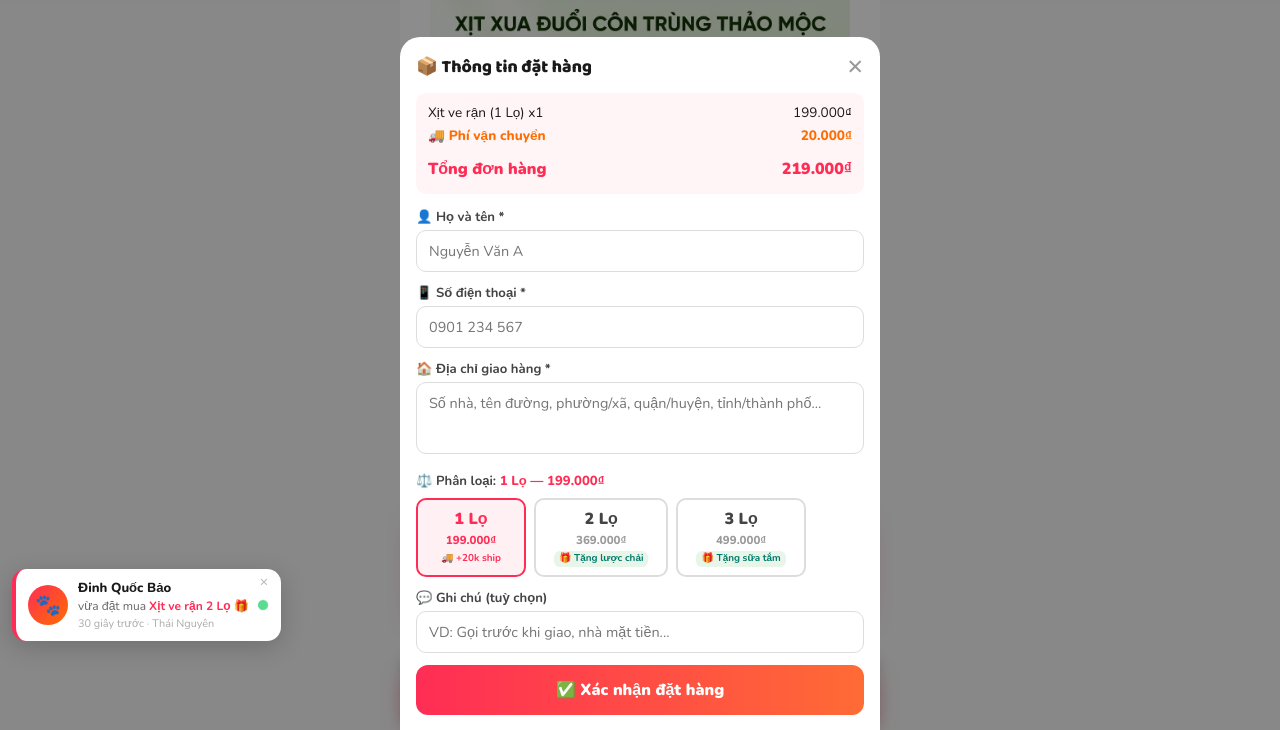
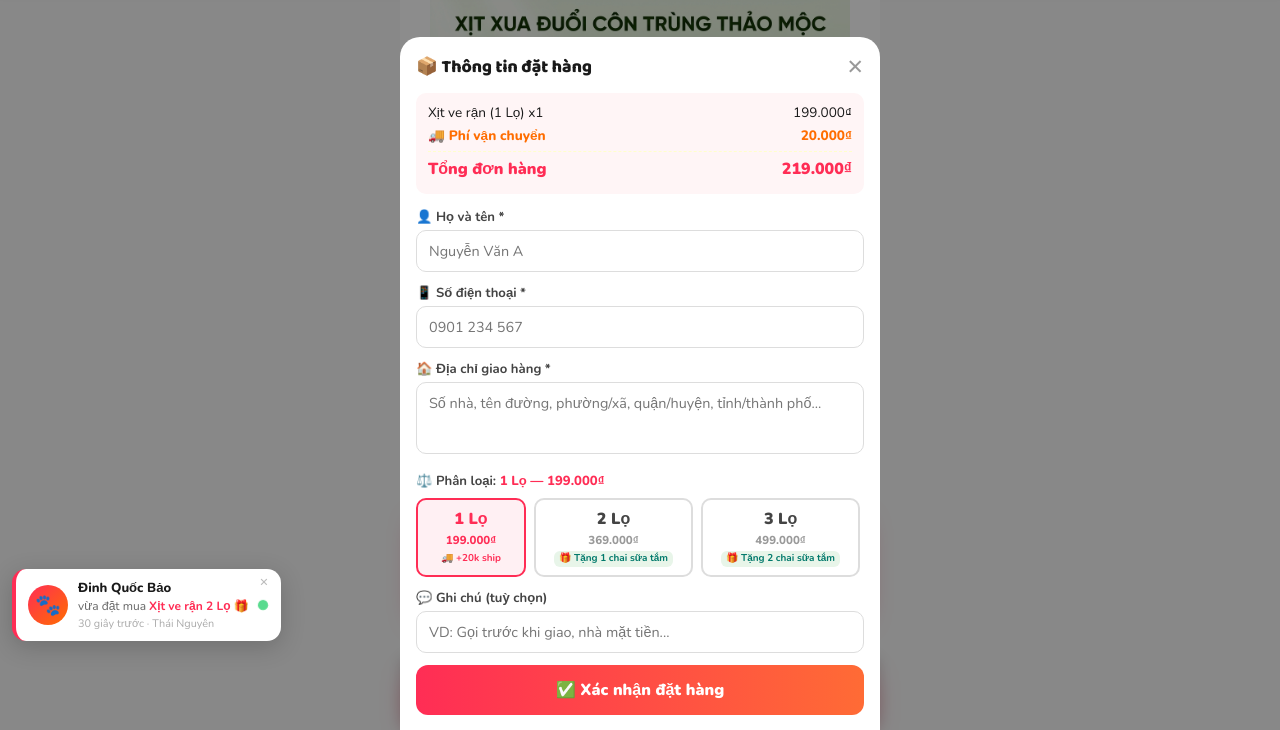
Before and after one commit to eactshop/Spray-Fly, a plain HTML site: page index.html in a window 1280 px wide. Both pictures are taken after a click on the button "⚡ MUA NGAY". Shown: the part 69-799 px from the top of the page. Drawn offline with nearby package versions, Linux system fonts and the light colour scheme.

Commit message:
up gift combo 2

```diff
--- a/index.html
+++ b/index.html
@@ -1528,11 +1528,11 @@
                     </button>
                     <button class="variant-btn" onclick="selectVariant(this,'2lo')">
                         <span class="v-weight">2 Lọ</span><span class="v-price">369.000₫</span><span class="v-gift">🎁
-                            Tặng lược chải</span>
+                            Tặng 1 chai sữa tắm</span>
                     </button>
                     <button class="variant-btn" onclick="selectVariant(this,'3lo')">
                         <span class="v-weight">3 Lọ</span><span class="v-price">499.000₫</span><span class="v-gift">🎁
-                            Tặng sữa tắm</span>
+                            Tặng 2 chai sữa tắm</span>
                     </button>
                 </div>
             </div>
@@ -1830,11 +1830,11 @@
                     </button>
                     <button class="variant-btn" id="ovBtn2lo" onclick="selectOrderVariant(this,'2lo')">
                         <span class="v-weight">2 Lọ</span><span class="v-price">369.000₫</span><span class="v-gift">🎁
-                            Tặng lược chải</span>
+                            Tặng 1 chai sữa tắm</span>
                     </button>
                     <button class="variant-btn" id="ovBtn3lo" onclick="selectOrderVariant(this,'3lo')">
                         <span class="v-weight">3 Lọ</span><span class="v-price">499.000₫</span><span class="v-gift">🎁
-                            Tặng sữa tắm</span>
+                            Tặng 2 chai sữa tắm</span>
                     </button>
                 </div>
             </div>
@@ -1870,8 +1870,8 @@
 
         const VARIANTS = {
             '1lo': { label: '1 Lọ', displayPrice: 199000, oldPrice: 349000, ship: 20000, cod: 75000, giftLabel: '' },
-            '2lo': { label: '2 Lọ', displayPrice: 369000, oldPrice: 698000, ship: 0, cod: 160000, giftLabel: '🎁 Tặng: 1 lược chải ve rận' },
-            '3lo': { label: '3 Lọ', displayPrice: 499000, oldPrice: 1047000, ship: 0, cod: 265000, giftLabel: '🎁 Tặng: 1 chai sữa tắm' },
+            '2lo': { label: '2 Lọ', displayPrice: 369000, oldPrice: 698000, ship: 0, cod: 160000, giftLabel: '🎁 Tặng: 1 chai sữa tắm' },
+            '3lo': { label: '3 Lọ', displayPrice: 499000, oldPrice: 1047000, ship: 0, cod: 265000, giftLabel: '🎁 Tặng: 2 chai sữa tắm' },
         };
 
         function getVariant(k) { return VARIANTS[k]; }
```
